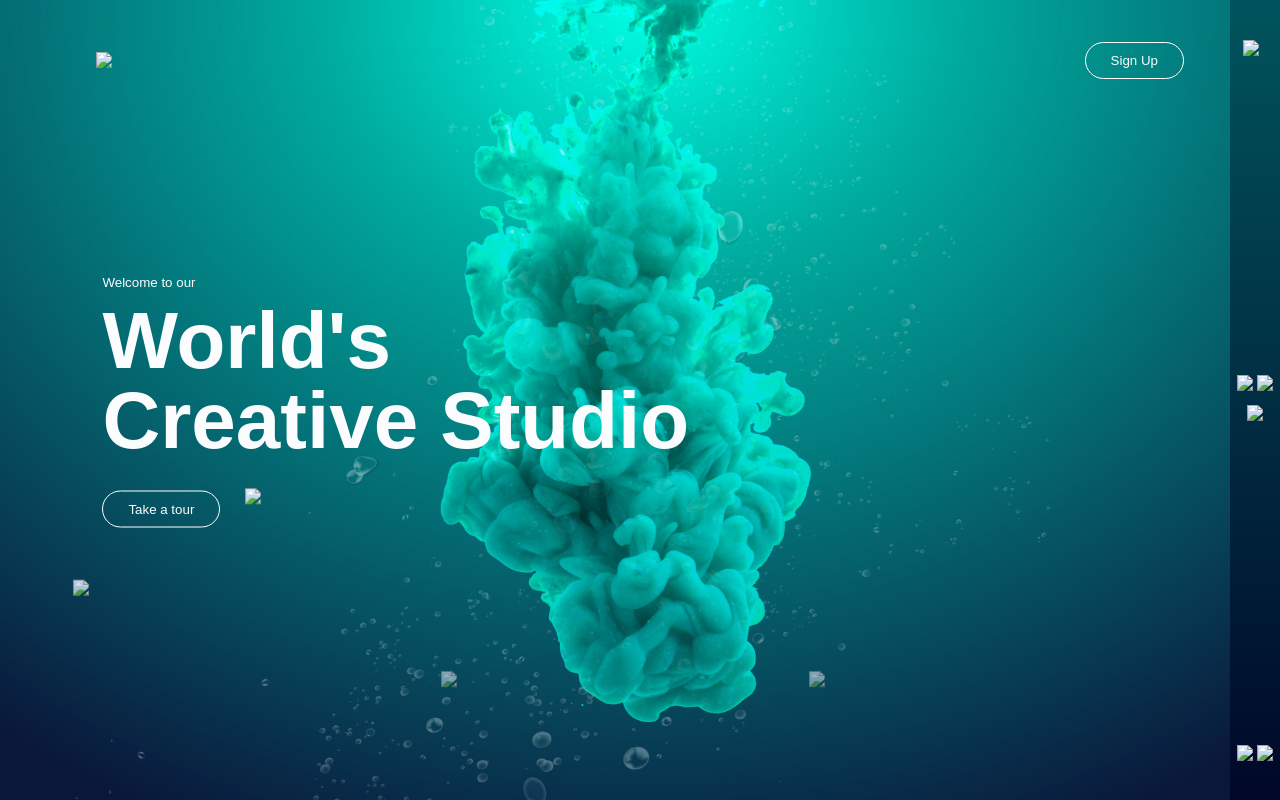
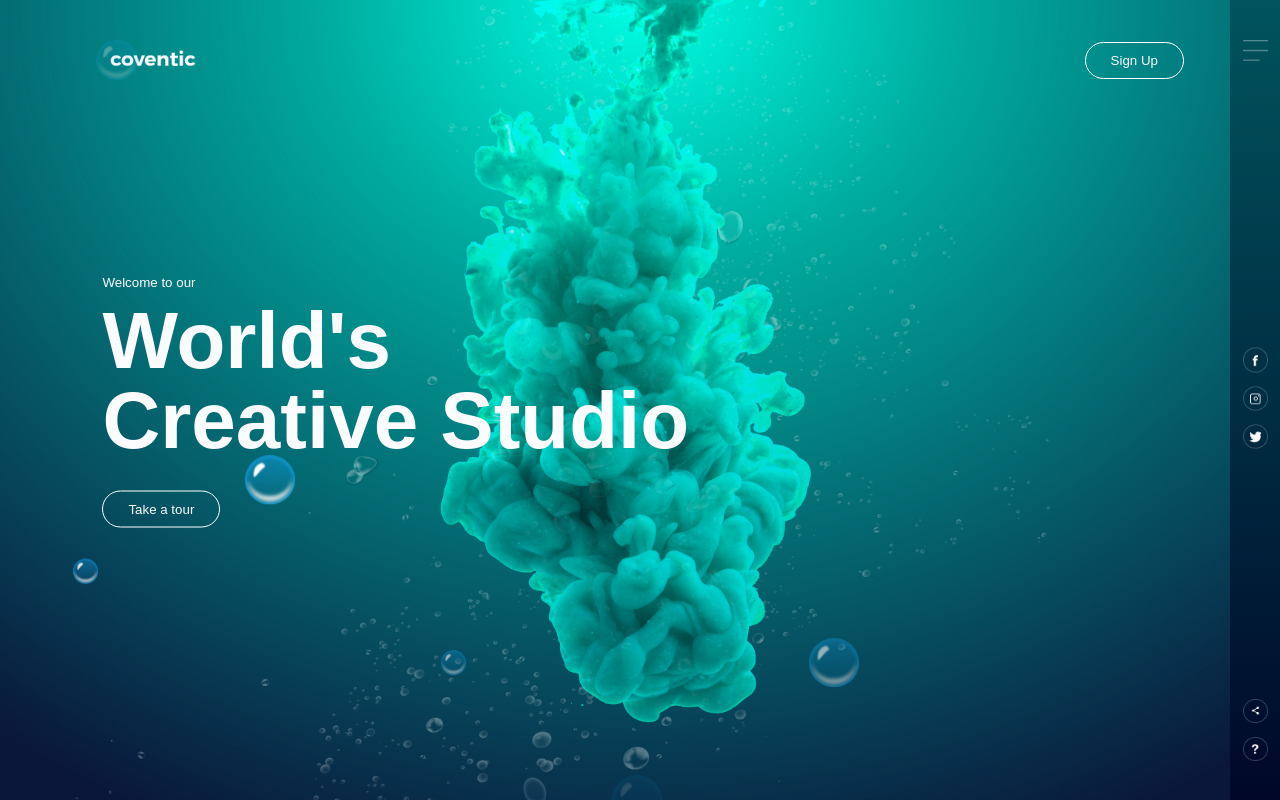
Before and after one commit to Tanishq369/tanishqanimated.github.io, a plain HTML site: page index.html in a window 1280 px wide. Drawn offline with Linux system fonts and the light colour scheme.

Commit message:
Update index.html

```diff
--- a/index.html
+++ b/index.html
@@ -2,13 +2,13 @@
 <html>
 <head>
     <title>Animated Website</title>
-    <link rel="icon" href="images/mainfavicon.ico" type="image/icon type">
+    <link rel="icon" href="mainfavicon.ico" type="image/icon type">
     <link rel="stylesheet" href="style.css">
 </head>
 <body>
     <div class="hero">
         <div class="navbar">
-            <img src="images/logo.png" class="logo">
+            <img src="logo.png" class="logo">
             <button type="button">Sign Up</button>
         </div>
         <div class="content">
@@ -17,30 +17,30 @@
             <button type="button">Take a tour</button>
         </div>
         <div class="side-bar">
-            <img src="images/menu.png" class="menu">
+            <img src="menu.png" class="menu">
 
             <div class="social-links">
-                <img src="images/fb.png">
-                <img src="images/ig.png">
-                <img src="images/tw.png">
+                <img src="fb.png">
+                <img src="ig.png">
+                <img src="tw.png">
             </div>
 
             <div class="useful-links">
-                <img src="images/share.png">
-                <img src="images/info.png">
+                <img src="share.png">
+                <img src="info.png">
             </div>
 
         </div>
 
 
         <div class="bubbles">
-            <img src="images/bubble.png">
-            <img src="images/bubble.png">
-            <img src="images/bubble.png">
-            <img src="images/bubble.png">
-            <img src="images/bubble.png">
-            <img src="images/bubble.png">
-            <img src="images/bubble.png">
+            <img src="bubble.png">
+            <img src="bubble.png">
+            <img src="bubble.png">
+            <img src="bubble.png">
+            <img src="bubble.png">
+            <img src="bubble.png">
+            <img src="bubble.png">
         </div>
 
     </div>
```
